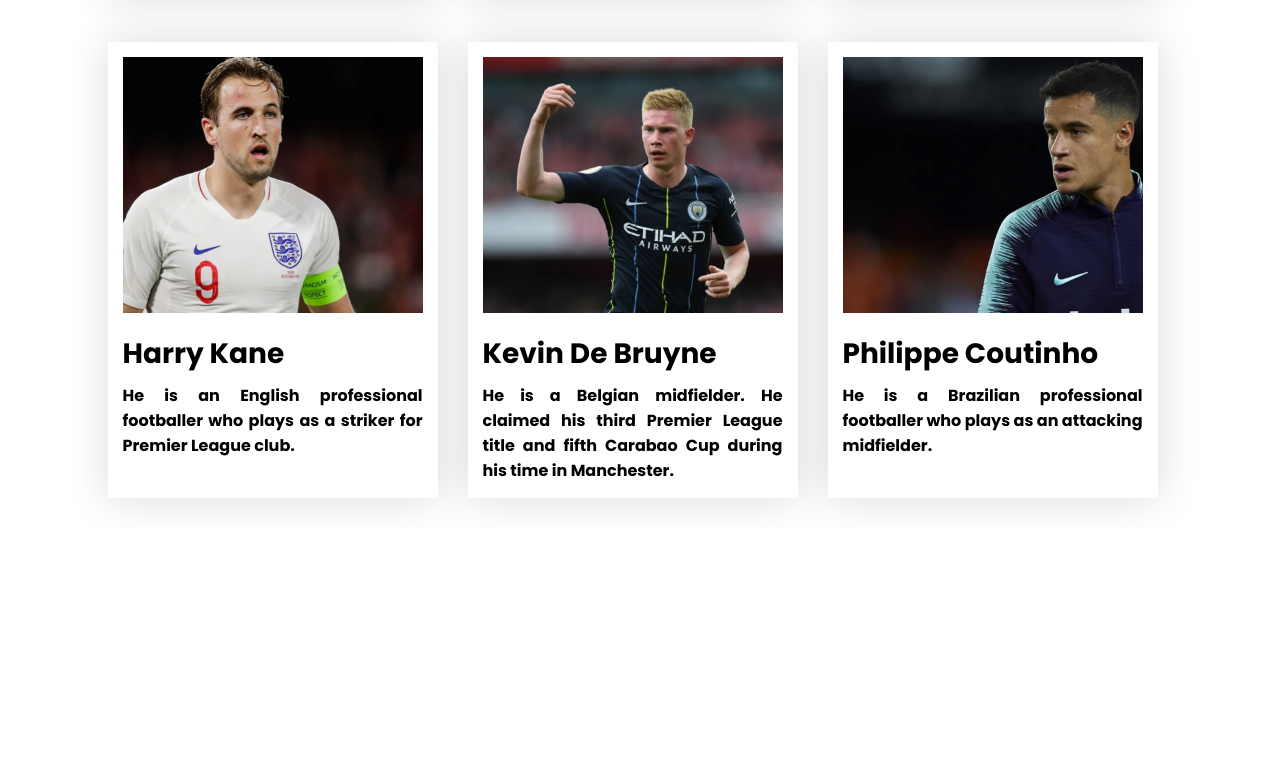
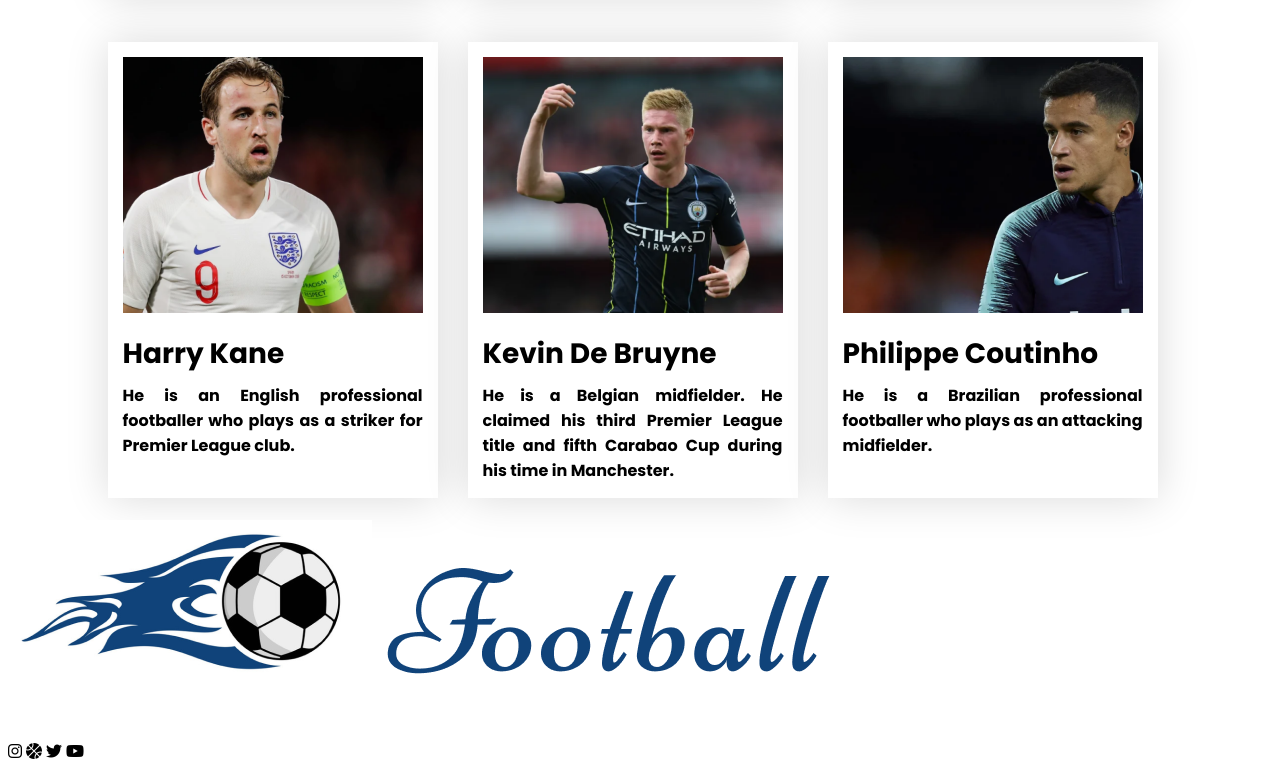
Before and after one commit to Noorealam-siddique/Copa-America-2021, a plain HTML site: page index.html in a window 1280 px wide. Shown: the part 2209-2986 px from the top of the page. Before the commit the page ends 2737 px from the top, so only its background shows below. Drawn offline with Linux system fonts and the light colour scheme.

Commit message:
first add

```diff
--- a/index.html
+++ b/index.html
@@ -5,6 +5,9 @@
     <meta charset="UTF-8">
     <meta http-equiv="X-UA-Compatible" content="IE=edge">
     <meta name="viewport" content="width=device-width, initial-scale=1.0">
+    <!-- Font awesome -->
+    <script src="https://kit.fontawesome.com/4a18f80594.js" crossorigin="anonymous"></script>
+
     <!-- google font Poppins -->
     <link rel="preconnect" href="https://fonts.googleapis.com">
     <link rel="preconnect" href="https://fonts.gstatic.com" crossorigin>
@@ -143,6 +146,20 @@
 
 </body>
 
+<footer>
+    <div class="footer">
+        <img src="images/logo.png" alt="" class="footer-image">
+        <div class="social-icon">
+            <p><i class="fab fa-instagram"></i>
+                <i class="fas fa-basketball-ball"></i>
+                <i class="fab fa-twitter"></i>
+                <i class="fab fa-youtube"></i>
+        </div>
+        <div class="copyright"></div>
+    </div>
+
+</footer>
+
 
 
 
```
